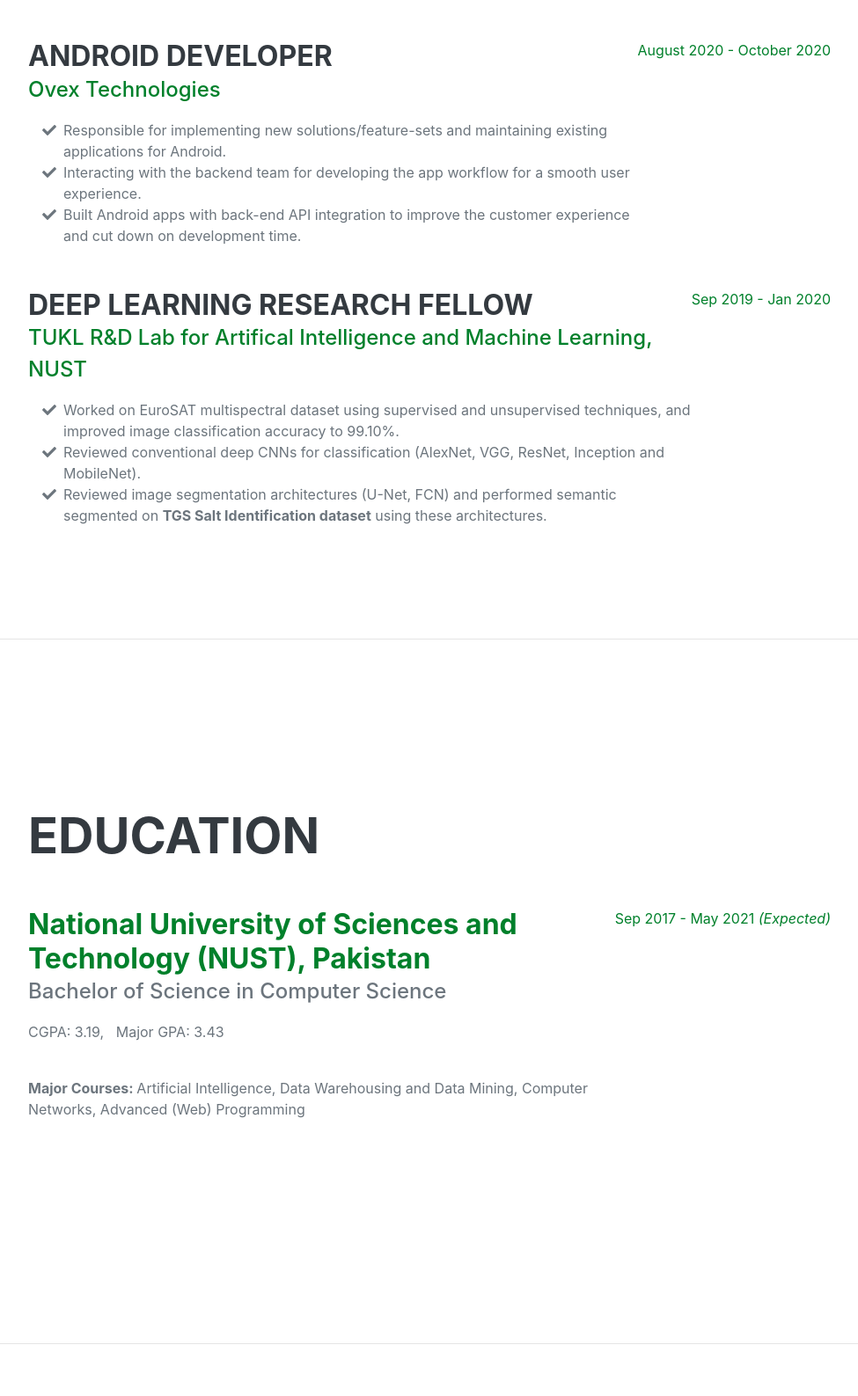
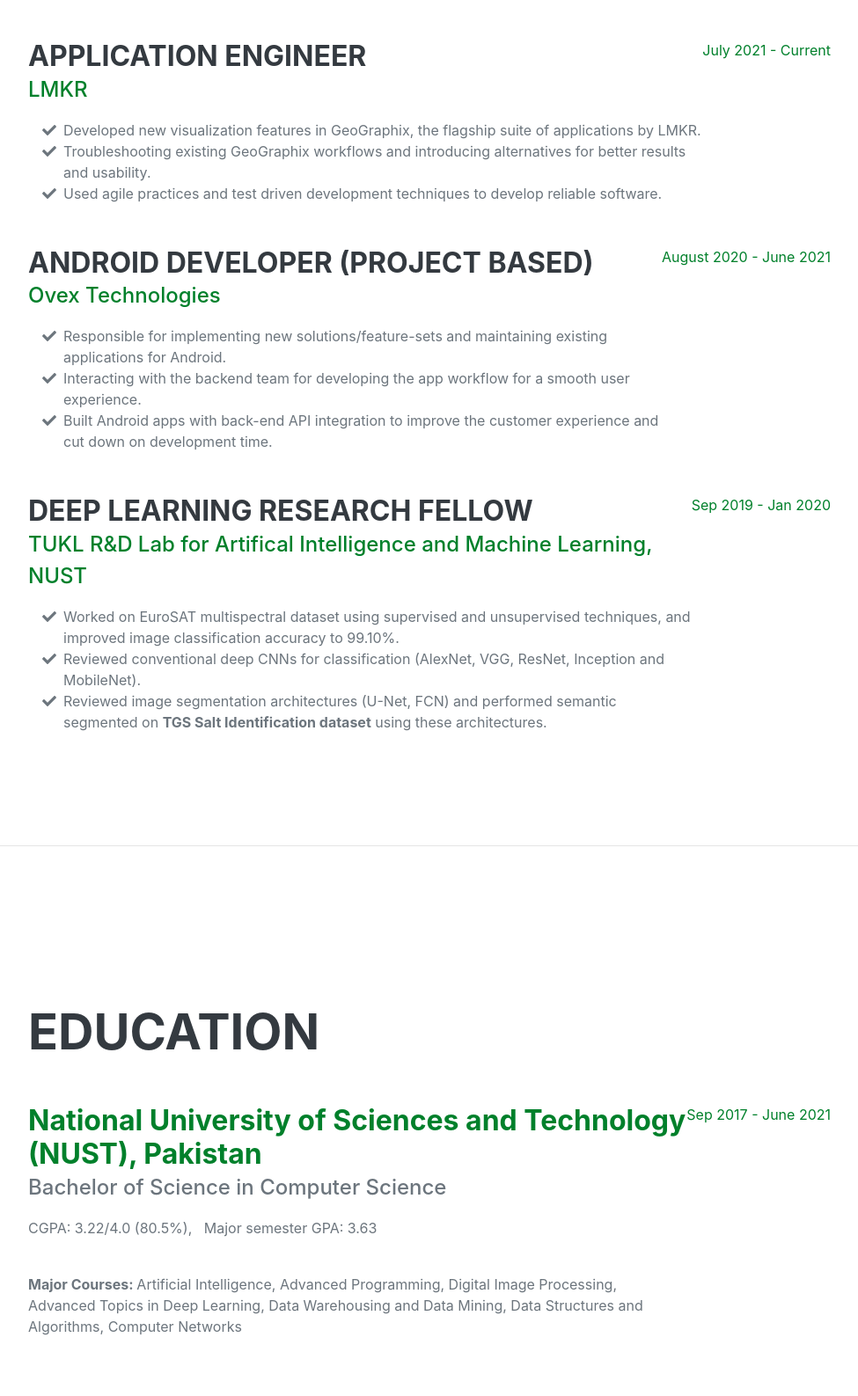
Before and after one commit to osamanadeem9/osamanadeem9.github.io, a plain HTML site: page index.html in a window 1280 px wide. Shown: the part 2601-4188 px from the top of the page at 88% size, without its empty margins (288-1263 px from the left). Drawn offline with nearby package versions, Linux system fonts and the light colour scheme; a web font is replaced by a local one.

Commit message:
Update index.html

```diff
--- a/index.html
+++ b/index.html
@@ -67,7 +67,7 @@
 					</p>
                     <div class="social-icons">
                         <a class="social-icon" target="_blank" href="https://www.linkedin.com/in/osamanadeem/"><i class="fab fa-linkedin-in"></i></a>
-                        <a class="social-icon" target="_blank" href="https://www.youtube.com/channel/UCmXAFYmXI-rmIib57dGUPQQ/videos"><i class="fab fa-youtube"></i></a>
+                        <a class="social-icon" target="_blank" href="https://drive.google.com/drive/folders/1EgS4NX5hS-Op6XIUFLTs6PIXDJuR3Uyj"><i class="fab fa-youtube"></i></a>
                         <a class="social-icon" target="_blank" href="https://github.com/osamanadeem9"><i class="fab fa-github"></i></a>
                         <a class="social-icon" target="_blank" href="mailto:onadeem.bscs17seecs@seecs.edu.pk"><i class="fas fa-envelope"></i></a>
                     </div>
@@ -236,7 +236,7 @@
 							</div>
 
 							<div class="text-center">
-								<a href="https://www.youtube.com/channel/UCmXAFYmXI-rmIib57dGUPQQ/videos" type="button" style="font-family: Muli" target="_blank" style="background-color: #FF0000;"
+								<a href="https://drive.google.com/drive/folders/1EgS4NX5hS-Op6XIUFLTs6PIXDJuR3Uyj" type="button" style="font-family: Muli" target="_blank" style="background-color: #FF0000;"
 								class="btn btn-danger btn-large mt-2 mr-2"><span style="font-size:1.25rem;">For project demos, check out my </span> &nbsp;<i class="fab fa-2x fa-youtube pull-left mr-2"></i></a>
 							</div>
 						</div>
@@ -253,7 +253,29 @@
                     <h2 class="mb-5">Experience</h2>
                     <div class="d-flex flex-column flex-md-row justify-content-between mb-5">
                         <div class="flex-grow-1">
-                            <h3 class="mb-0">Android Developer</h3>
+                            <h3 class="mb-0">Application Engineer</h3>
+                            <div class="subheading mb-3" style="text-transform: none"><a href="https://www.lmkr.com/">LMKR</a></div>
+
+							<ul class="fa-ul mb-0">
+								<li>
+									<span class="fa-li"><i class="fas fa-check"></i></span>
+									Developed new visualization features in GeoGraphix, the flagship suite of applications by LMKR.</li>
+								<li>
+									<span class="fa-li"><i class="fas fa-check"></i></span>
+									Troubleshooting existing GeoGraphix workflows and introducing alternatives for better results and usability.</li>
+								<li>
+									<span class="fa-li"><i class="fas fa-check"></i></span>
+									Used agile practices and test driven development techniques to develop reliable software.
+								</li>
+							</ul>
+
+						</div>
+                        <div class="flex-shrink-0"><span class="text-primary">July 2021 - Current</span></div>
+                    </div>
+
+			<div class="d-flex flex-column flex-md-row justify-content-between mb-5">
+                        <div class="flex-grow-1">
+                            <h3 class="mb-0">Android Developer (Project based)</h3>
                             <div class="subheading mb-3" style="text-transform: none"><a href="https://ovextech.com/">Ovex Technologies</a></div>
 
 							<ul class="fa-ul mb-0">
@@ -270,7 +292,7 @@
 							</ul>
 
 						</div>
-                        <div class="flex-shrink-0"><span class="text-primary">August 2020 - October 2020</span></div>
+                        <div class="flex-shrink-0"><span class="text-primary">August 2020 - June 2021</span></div>
                     </div>
                     <div class="d-flex flex-column flex-md-row justify-content-between mb-5">
                         <div class="flex-grow-1">
@@ -335,23 +357,12 @@
 				    National University of Sciences and Technology (NUST), Pakistan</a></h3>
                             <div class="subheading mb-3" style="text-transform:none">Bachelor of Science in Computer Science</div>
                             <!-- <div>Computer Science - Web Development Track</div> -->
-                            <p>CGPA: 3.19, &nbsp; Major GPA: 3.43</p>
+                            <p>CGPA: 3.22/4.0 (80.5%), &nbsp; Major semester GPA: 3.63</p>
 							<br/>
-							<p><b>Major Courses: </b> Artificial Intelligence, Data Warehousing and Data Mining, Computer Networks, Advanced (Web) Programming</p>
+							<p><b>Major Courses: </b> Artificial Intelligence, Advanced Programming, Digital Image Processing, Advanced Topics in Deep Learning, Data Warehousing and Data Mining, Data Structures and Algorithms, Computer Networks</p>
                         </div>
-                        <div class="flex-shrink-0"><span class="text-primary">Sep 2017 - May 2021 <i>(Expected)</i></span></div>
+                        <div class="flex-shrink-0"><span class="text-primary">Sep 2017 - June 2021</span></div>
                     </div>
-
-					<!--
-					<div class="d-flex flex-column flex-md-row justify-content-between">
-                        <div class="flex-grow-1">
-                            <h3 class="mb-0">James Buchanan High School</h3>
-                            <div class="subheading mb-3">Technology Magnet Program</div>
-                            <p>GPA: 3.56</p>
-                        </div>
-                        <div class="flex-shrink-0"><span class="text-primary">August 2002 - May 2006</span></div>
-                    </div>
-					-->
                 </div>
             </section>
             <hr class="m-0" />
@@ -424,7 +435,7 @@
 					<ul class="fa-ul mb-0">
                         <li>
                             <span class="fa-li"><i class="fas fa-chevron-right"></i></span>
-							Deep Learning Specialization by Andrew NG - Coursera. <a href="https://www.coursera.org/account/accomplishments/certificate/DCAHDBER6GF6">Certification</a>
+							Deep Learning Specialization by Andrew NG - Coursera. <a href="https://coursera.org/share/f87d3b19c538312bcb1ff89b6d9d5f27">Certification</a>
 						</li>
                         <li>
                             <span class="fa-li"><i class="fas fa-chevron-right"></i></span>
```
